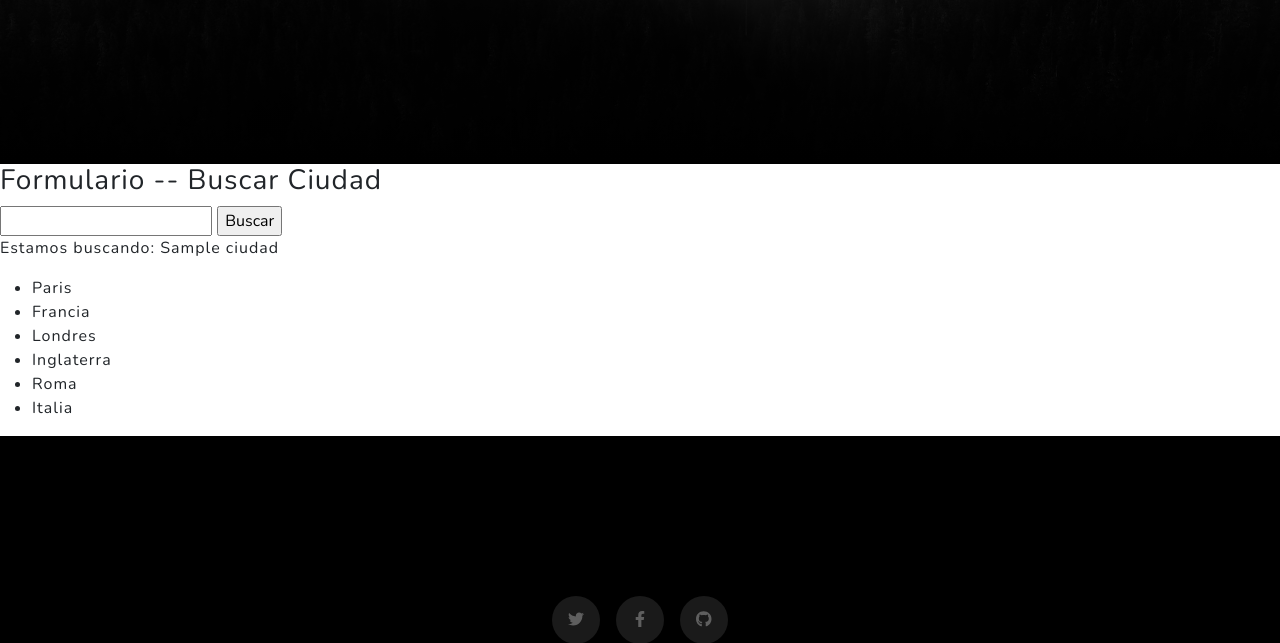
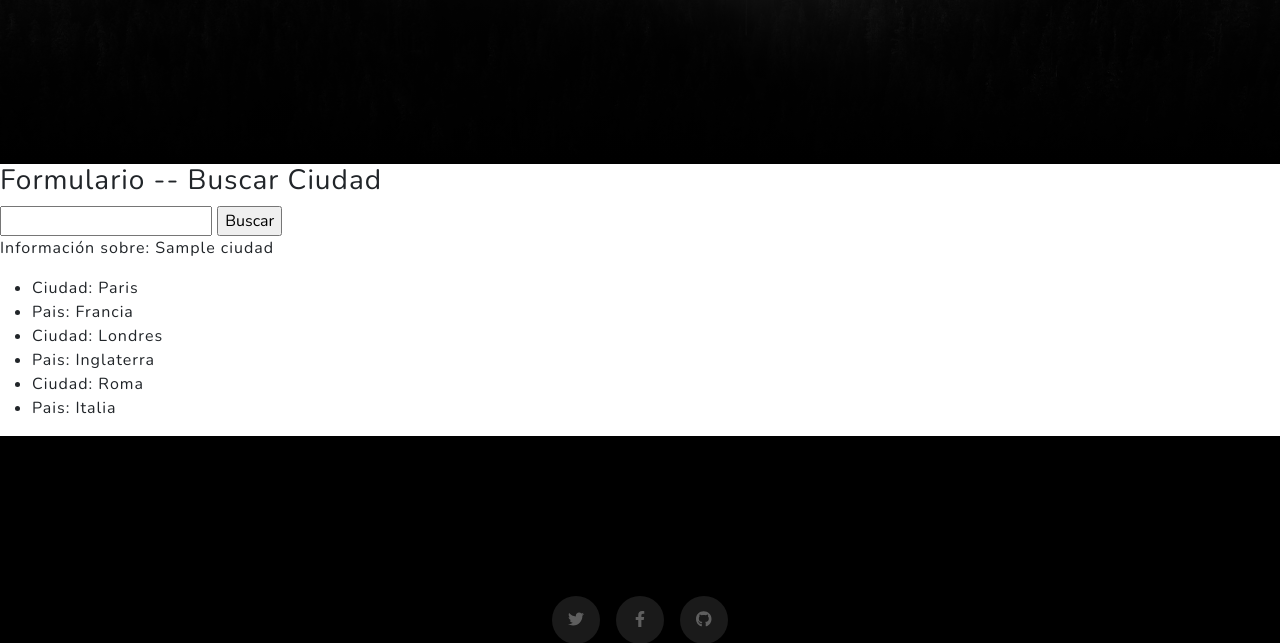
Before and after one commit to blasabel/Proyecto-final-Laborde-blas, a Django app: template Viajes/templates/Viajes/buscarFormulario.html in a window 1280 px wide. Shown: the part 636-1279 px from the top of the page. Run offline with Django 5.2, Linux system fonts and the light colour scheme; data comes from the database, SQL or seed files in the repository; tables that the repository leaves empty hold one stand-in row (values such as "Sample post"); the template is opened without the code that fills it: values that come from a table or form of the project are taken from there, most other values are stand-ins (such as "Sample title", 1, 10 or a date in 2020); some libraries are stand-ins or nearby versions.

```diff
--- a/Viajes/templates/Viajes/buscarFormulario.html
+++ b/Viajes/templates/Viajes/buscarFormulario.html
@@ -12,16 +12,16 @@
 
     </form>
 
-    <p> Estamos buscando: {{ciudad}}</p>
+    {% if pais %}
 
-    {% if pais %}
+    <p> Información sobre: {{ciudad}}</p>
 
     <ul>
     {% for Destino in pais %}
-        <li> {{Destino.ciudad}}</li>
-        <li> {{Destino.pais}}</li>
+        <li> Ciudad: {{Destino.ciudad}}</li>
+        <li> Pais: {{Destino.pais}}</li>
     {% endfor %}
     </ul>
 
-{% endif %}
+    {% endif %}
 {% endblock %}
```
